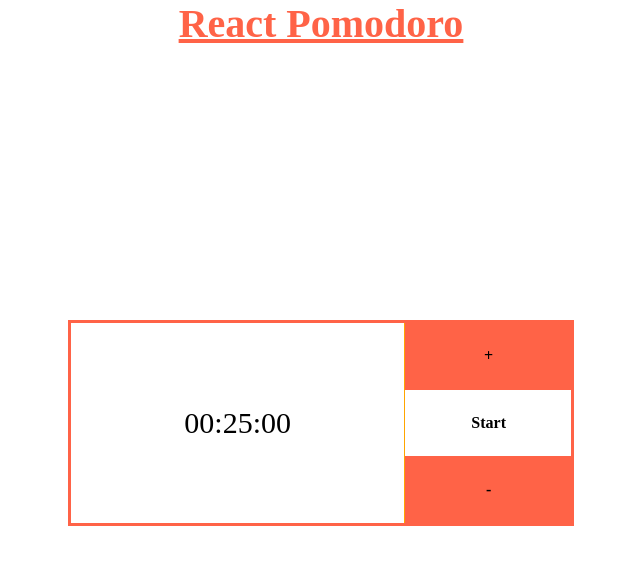
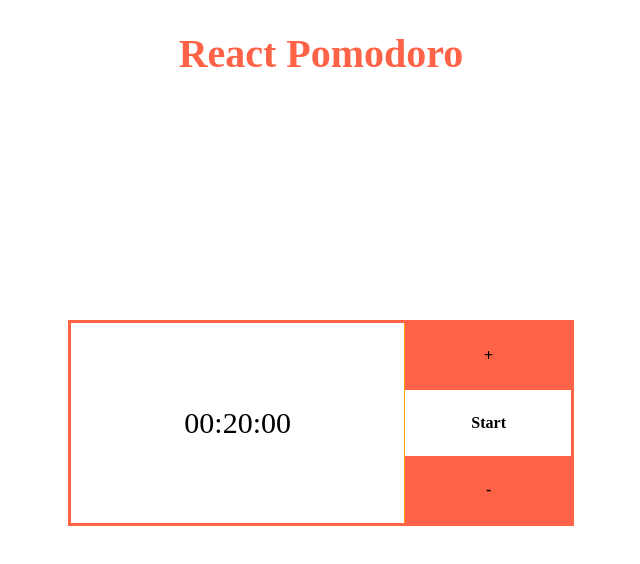
Before and after one commit to Stev07/React_Pomodoro, a React app: page / in a window 1280 px wide. Shown: the top 564 px of the page, without its empty margins (319-959 px from the left). Built offline with nearby package versions, Linux system fonts and the light colour scheme; the HTML template or start-up script is replaced by a standard one.

Commit message:
reset time

```diff
--- a/src/Components/Timer.js
+++ b/src/Components/Timer.js
@@ -8,7 +8,7 @@ class Timer extends React.Component {
       super(props);
       //! Set time to 25mins
       this.state = {
-        seconds: 1500,
+        seconds: 1200,
         timerID: ""
       };
 
@@ -17,7 +17,6 @@ class Timer extends React.Component {
       this.startStop = this.startStop.bind(this);
       this.start = this.start.bind(this);
       this.stop = this.stop.bind(this);
-
 
     }
 
@@ -32,7 +31,7 @@ class Timer extends React.Component {
     stop() {
       clearInterval(this.state.timerID)
       this.setState({
-        seconds:this.state.seconds = 0
+        seconds:this.state.seconds = 1200
       })
       document.querySelector('.start').innerHTML = "Start"
 
--- a/src/index.css
+++ b/src/index.css
@@ -26,5 +26,5 @@ header{
     color: tomato;
     font-size: 40px;
     text-align: center;
-    text-decoration: underline;
+    padding-top: 30px;
 }
```
